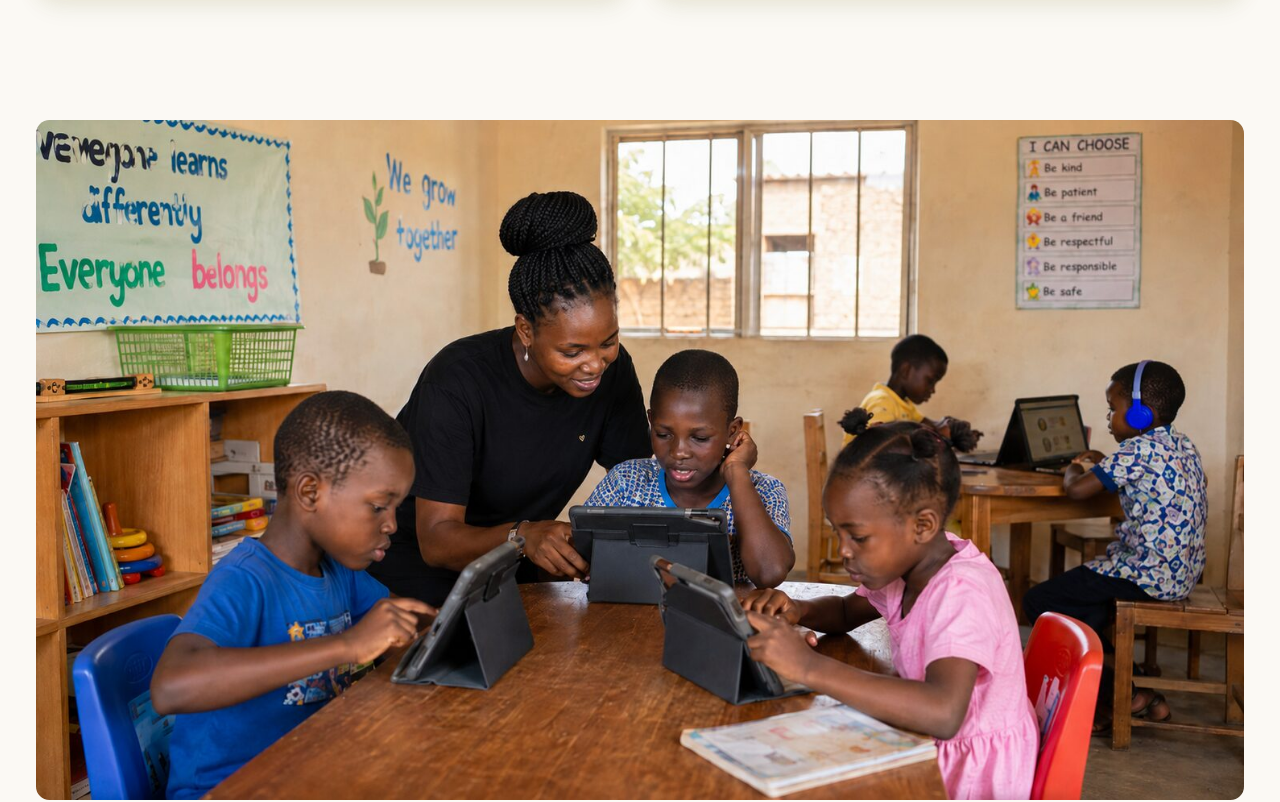
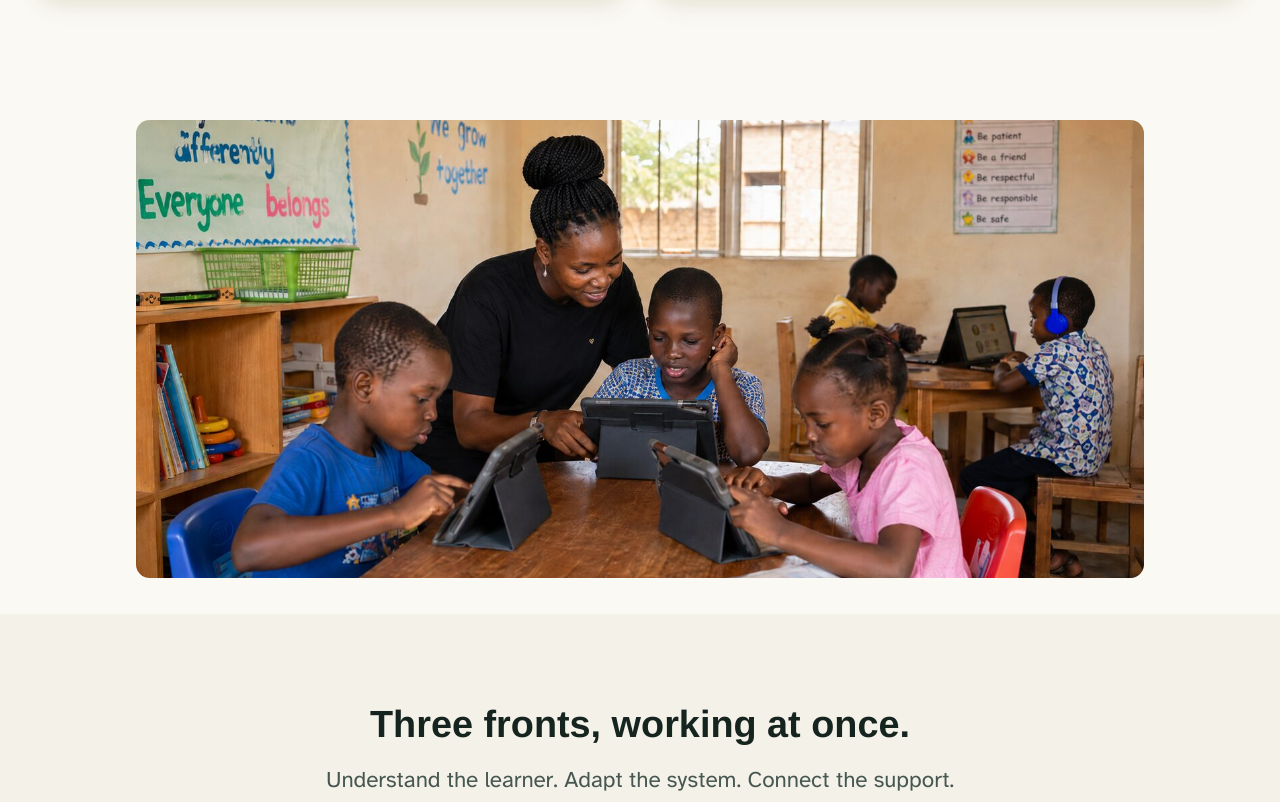
Before and after one commit to LehakoeThinane/Pholoso-Website, an Astro site: page / in a window 1280 px wide. Shown: the part 2480-3282 px from the top of the page. Built offline with nearby package versions, Linux system fonts and the light colour scheme; Astro itself is replaced by a stand-in of ours; a web font is replaced by a local one.

Commit message:
feat: smaller photo banners between sections; steadier timing tests
Changes made:
- Photo banners (home classroom, Get involved family): centred, at most 56rem
  wide, a little shorter on wider screens (trimmed top and bottom); about 460px
  tall at 1440px instead of about 1000; phones keep the whole photo
- New Photo option: banner
- Tests: the cookie note test uses a controlled clock (exact 3-second timing on
  a slow machine); the Pholo wave test follows the arm frame by frame for up to
  4 seconds instead of sampling it briefly
- Docs: CHANGELOG

```diff
--- a/src/components/Photo.astro
+++ b/src/components/Photo.astro
@@ -12,6 +12,8 @@
  * - caption: optional visible caption
  * - essential: keep the photo when "Hide images" is on (shown as its alt text instead)
  * - class: applied to the <img>
+ * - banner: a photo between sections: centred, at most 56rem wide, and on wide screens a
+ *   little shorter (trimmed top and bottom), so it never fills the whole screen
  */
 import type { ImageMetadata } from 'astro';
 import { Picture } from 'astro:assets';
@@ -25,6 +27,7 @@ interface Props {
   caption?: string;
   essential?: boolean;
   class?: string;
+  banner?: boolean;
 }
 
 const {
@@ -36,13 +39,14 @@ const {
   caption,
   essential = false,
   class: className,
+  banner = false,
 } = Astro.props;
 
 const usableWidths = widths.filter((w) => w <= src.width);
 ---
 
 <figure
-  class="photo"
+  class:list={['photo', { 'photo--banner': banner }]}
   data-essential={essential ? '' : undefined}
   data-decorative={alt === '' ? '' : undefined}
   data-alt={essential && alt ? alt : undefined}
@@ -71,6 +75,17 @@ const usableWidths = widths.filter((w) => w <= src.width);
     height: auto;
     border-radius: var(--radius-m);
   }
+  .photo--banner {
+    max-width: 56rem;
+    margin-inline: auto;
+  }
+  @media (min-width: 48rem) {
+    .photo--banner .photo__img {
+      aspect-ratio: 2.2;
+      object-fit: cover;
+      object-position: 50% 40%;
+    }
+  }
   .photo__caption {
     margin-top: var(--space-2xs);
     font-size: var(--step--1);
--- a/src/pages/get-involved.astro
+++ b/src/pages/get-involved.astro
@@ -87,7 +87,8 @@ import family from '../assets/images/family.jpg';
       <Photo
         src={family}
         alt="A woman talks with a mother, a father and their young daughter around a table with a laptop and a notebook."
-        sizes="(min-width: 72rem) 68rem, 100vw"
+        sizes="(min-width: 60rem) 56rem, 100vw"
+        banner
       />
     </div>
   </div>
--- a/src/pages/index.astro
+++ b/src/pages/index.astro
@@ -197,7 +197,8 @@ const graph = {
       <Photo
         src={classroom}
         alt="A teacher leans over a table where three children use tablets. A poster on the wall says: Everyone learns differently. Everyone belongs."
-        sizes="(min-width: 72rem) 68rem, 100vw"
+        sizes="(min-width: 60rem) 56rem, 100vw"
+        banner
       />
     </div>
   </div>
```
Also changed, not shown: tests/e2e/pages.spec.ts (+10 -4 lines), tests/e2e/pholo.spec.ts (+15 -10 lines), docs/CHANGELOG.md.
